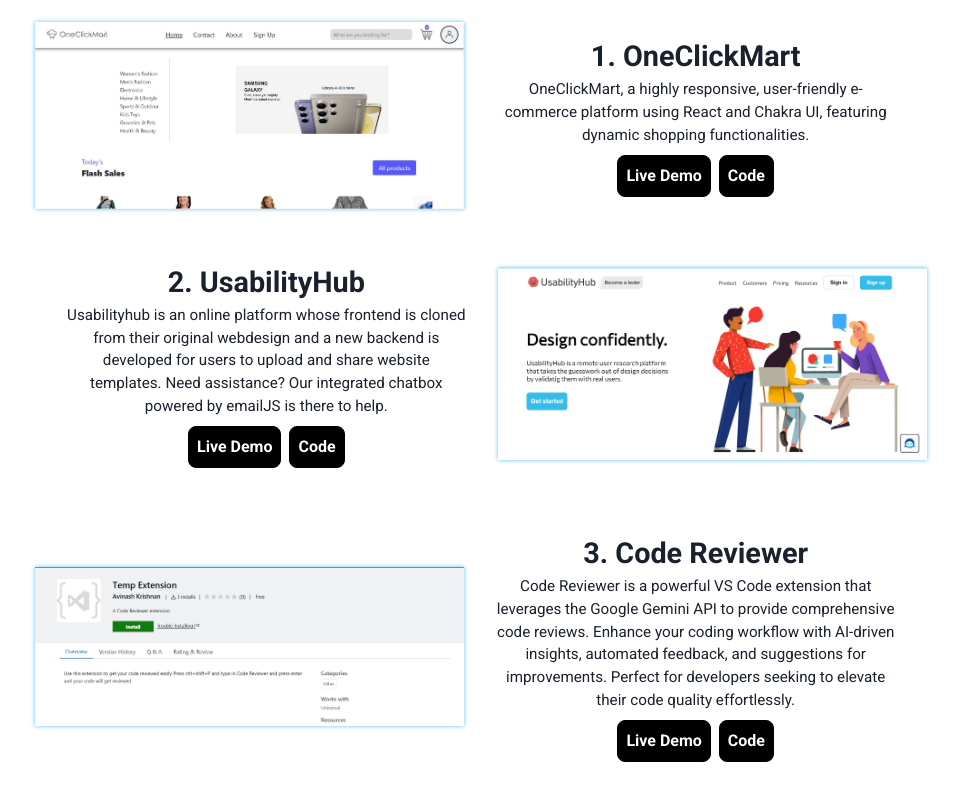
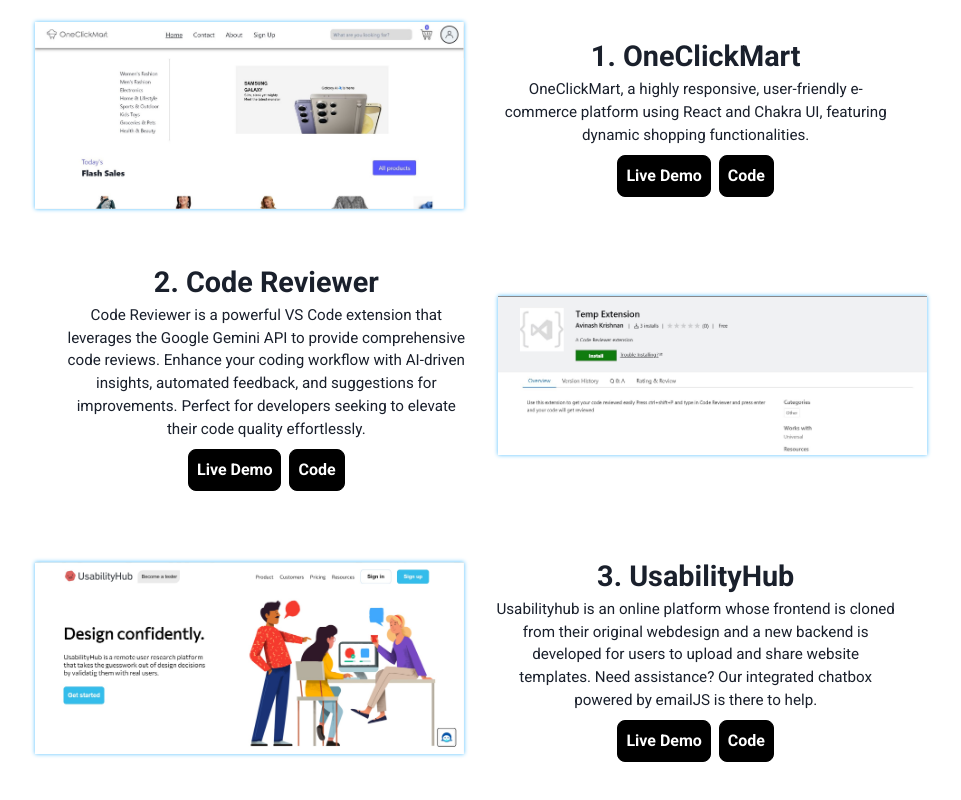
Before and after one commit to Krishnan-Avinash/portfolio, a React (Vite) app: page / in a window 1280 px wide. Shown: the part 673-1473 px from the top of the page, without its empty margins (167-1128 px from the left). Built offline with nearby package versions, Linux system fonts and the light colour scheme.

Commit message:
Serial order of projects

```diff
--- a/src/components/projects/Projects.jsx
+++ b/src/components/projects/Projects.jsx
@@ -20,15 +20,6 @@
       id: 1,
     },
     {
-      img: proj1,
-      vid: proj1Vid,
-      title: "UsabilityHub",
-      desc: "Usabilityhub is an online platform whose frontend is cloned from their original webdesign and a new backend is developed  for users to upload and share website templates.  Need assistance? Our integrated chatbox powered by emailJS is there to help.",
-      liveLink: "https://designusability.netlify.app/",
-      gitLink: "https://github.com/Krishnan-Avinash/design-website",
-      id: 2,
-    },
-    {
       img: proj3,
       vid: proj3Vid,
       title: "Code Reviewer",
@@ -36,6 +27,15 @@
       liveLink:
         "https://marketplace.visualstudio.com/items?itemName=AvinashKrishnan.temp-ext",
       gitLink: "https://github.com/Krishnan-Avinash/Code-Reviewer",
+      id: 2,
+    },
+    {
+      img: proj1,
+      vid: proj1Vid,
+      title: "UsabilityHub",
+      desc: "Usabilityhub is an online platform whose frontend is cloned from their original webdesign and a new backend is developed  for users to upload and share website templates.  Need assistance? Our integrated chatbox powered by emailJS is there to help.",
+      liveLink: "https://designusability.netlify.app/",
+      gitLink: "https://github.com/Krishnan-Avinash/design-website",
       id: 3,
     },
     // {
```
